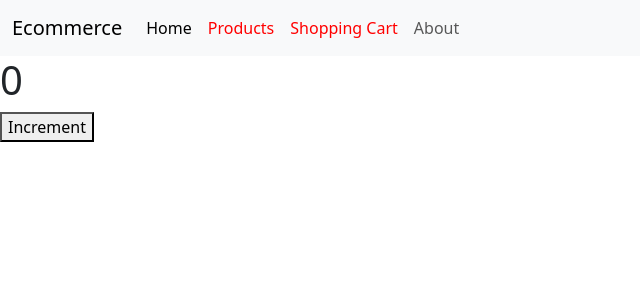
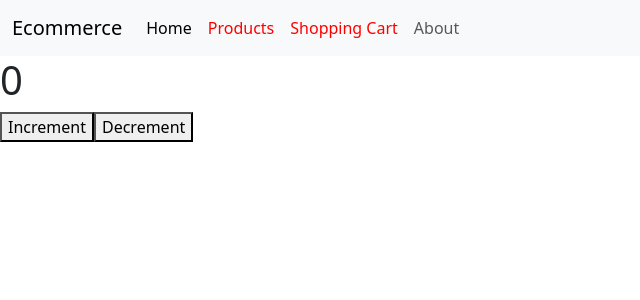
Before and after one commit to upethalaksiluni/Angular-app, an Angular app: page /home in a window 1280 px wide. Shown: the top 300 px of the page, without its empty margins (0-640 px from the left). Built offline with nearby package versions, Linux system fonts and the light colour scheme.

Commit message:
decrement method implemented

```diff
--- a/src/app/cart/cart.component.html
+++ b/src/app/cart/cart.component.html
@@ -1 +1 @@
-<p>cart works!</p>
+<h1>{{this.cartService.count()}}</h1>
--- a/src/app/cart/cart.component.ts
+++ b/src/app/cart/cart.component.ts
@@ -1,4 +1,5 @@
 import { Component } from '@angular/core';
+import { CartService } from '../services/cart.service';
 
 @Component({
   selector: 'app-cart',
@@ -7,5 +8,7 @@ import { Component } from '@angular/core';
   styleUrl: './cart.component.scss'
 })
 export class CartComponent {
+  constructor(public cartService: CartService){
 
+  }
 }
--- a/src/app/home/home.component.html
+++ b/src/app/home/home.component.html
@@ -1,3 +1,4 @@
 <h1>{{this.cartService.count()}}</h1>
 
 <button (click)="increment()">Increment</button>
+<button (click)="decrement()">Decrement</button>
--- a/src/app/home/home.component.ts
+++ b/src/app/home/home.component.ts
@@ -1,6 +1,6 @@
 import { Component, inject } from '@angular/core';
-import { LoggerService } from '../Services/logger.service';
-import { CartService } from '../Services/cart.service';
+import { LoggerService } from '../services/logger.service';
+import { CartService } from '../services/cart.service';
 
 @Component({
   selector: 'app-home',
@@ -43,4 +43,15 @@ export class HomeComponent {
 
     this.cartService.count.set(count);
 }
+
+decrement() {
+    this.loggerService.log("Decrement clicked");
+
+    console.log(this.cartService.count());
+
+
+    let count = this.cartService.count() - 1;
+
+    this.cartService.count.set(count);
 }
+}
```
